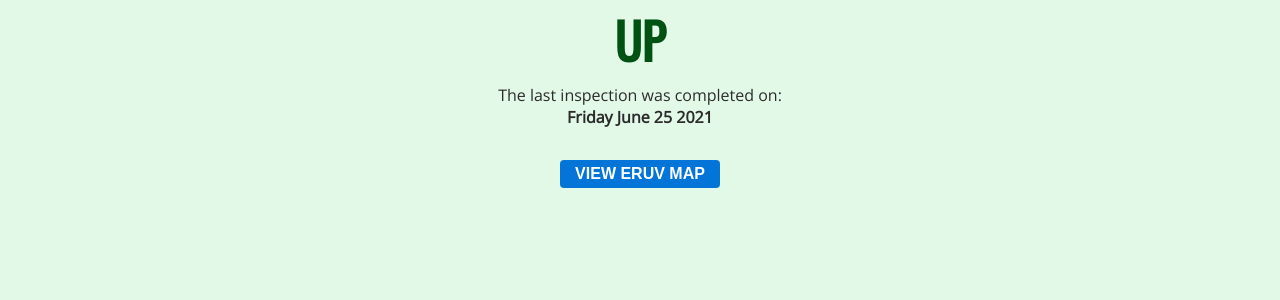
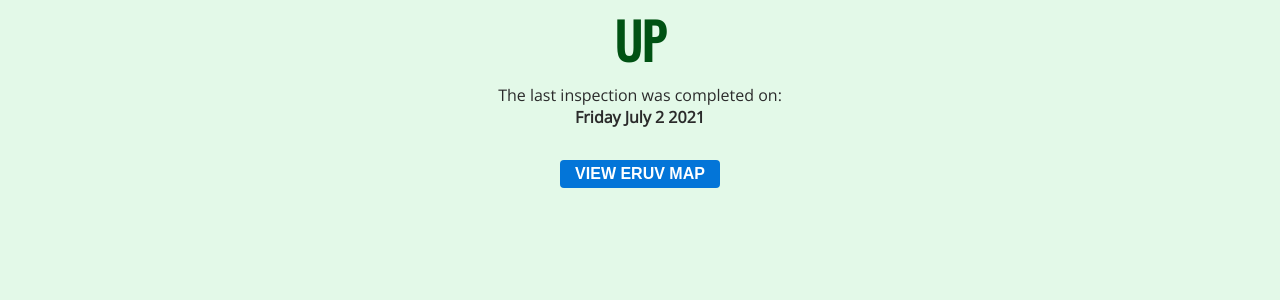
Before and after one commit to MisterGlass/eiruv, a Jekyll site: the page built from docs/index.md, in a window 1280 px wide. Shown: the part 132-432 px from the top of the page. Built offline with Jekyll 4.4.1, drawn with Linux system fonts in a browser that asks for light colours; our own code applies the rules of GitHub Pages for plain Markdown files.

Commit message:
Update eruv_status.yml

```diff
--- a/docs/_data/eruv_status.yml
+++ b/docs/_data/eruv_status.yml
@@ -1,3 +1,3 @@
 status: "Up"
-date: "Friday June 25 2021"
+date: "Friday July 2 2021"
 details: ""
```
